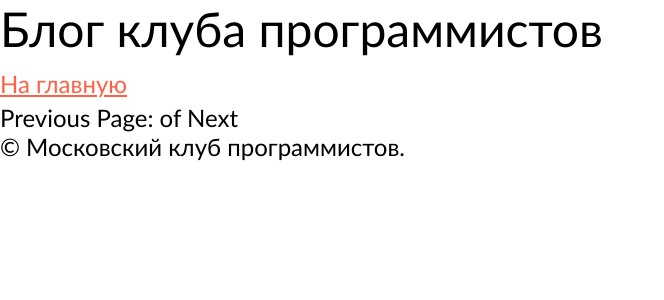
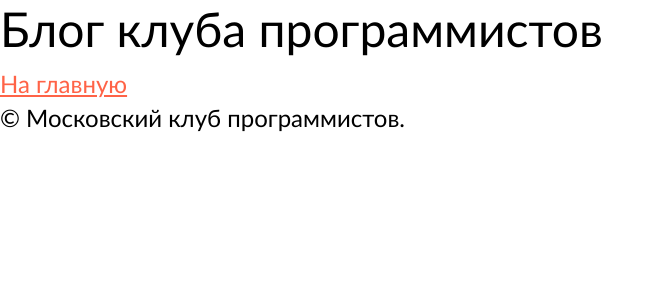
Before and after one commit to baur/Jekyll, a Jekyll site: the page built from blog/index.html, in a window 1280 px wide. Shown: the top 300 px of the page, without its empty margins (0-664 px from the left). Built offline with Jekyll 4.4.1, drawn with Linux system fonts in a browser that asks for light colours.

Commit message:
fix page

```diff
--- a/blog/index.html
+++ b/blog/index.html
@@ -6,32 +6,23 @@ title: Блог клуба программистов
   <a href="{{site.baseurl}}/">На главную</a>
 </p>
 
-<!-- This loops through the paginated posts -->
 {% for post in paginator.posts %}
   <h2><a href="{{ post.url | prepend: site.baseurl }}">{{ post.title }}</a></h2>
-  <p class="author">
-    <span class="date">{{ post.date }}</span>
-  </p>
-  <div class="content">
-    {{ post.content }}
-  </div>
+  {{ post.excerpt }}
 {% endfor %}
 
-<!-- Pagination links -->
-<div class="pagination">
+{% if paginator.total_pages > 1 %}
+<ul>
   {% if paginator.previous_page %}
-    <a href="{{ paginator.previous_page_path }}" class="previous">
-      Previous
-    </a>
+    <li><a href="{{ paginator.previous_page_path }}">Назад</a></li>
   {% else %}
-    <span class="previous">Previous</span>
+    <li>Назад</li>
   {% endif %}
-  <span class="page_number ">
-    Page: {{ paginator.page }} of {{ paginator.total_pages }}
-  </span>
+    <li>Страница {{ paginator.page }} из {{ paginator.total_pages }}</li>
   {% if paginator.next_page %}
-    <a href="{{ paginator.next_page_path }}" class="next">Next</a>
+    <li><a href="{{ paginator.next_page_path }}">Вперёд</a></li>
   {% else %}
-    <span class="next ">Next</span>
+    <li class="next">Вперёд</li>
   {% endif %}
-</div>
+</ul>
+{% endif %}
```
